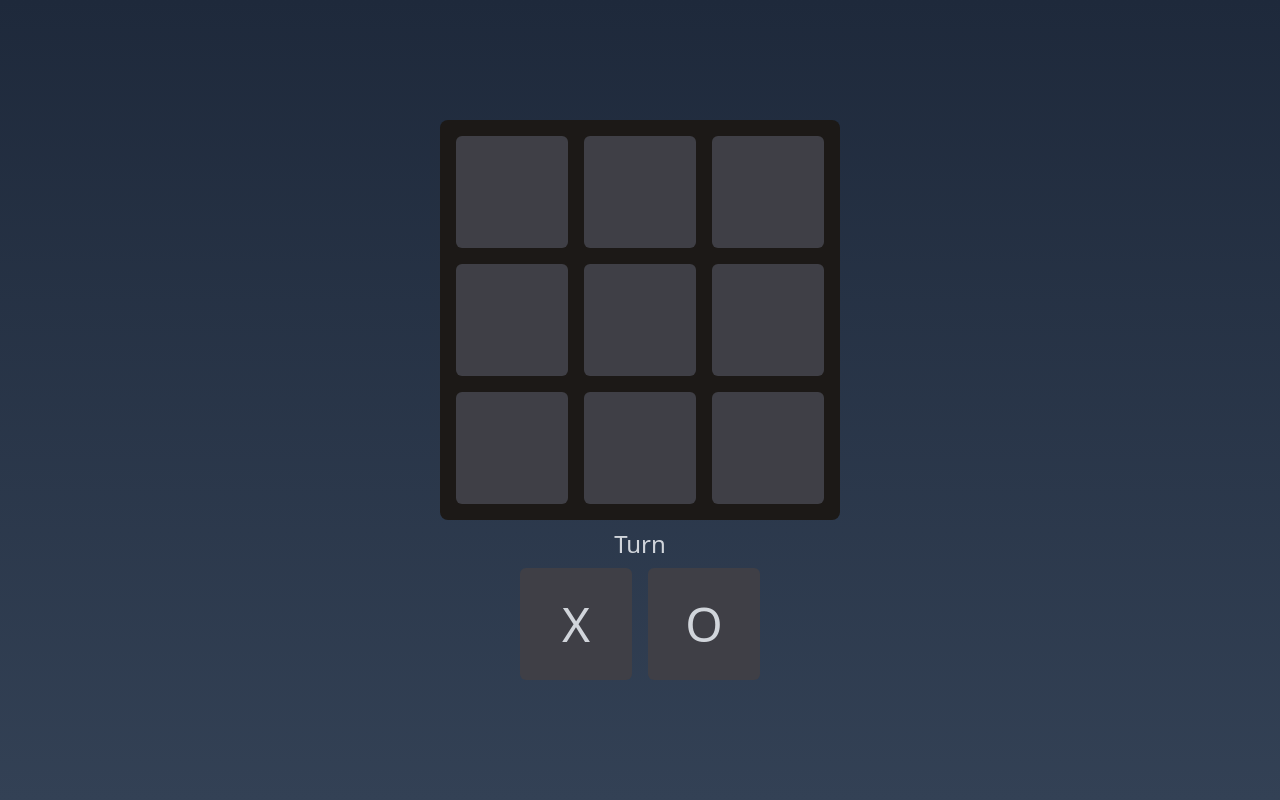
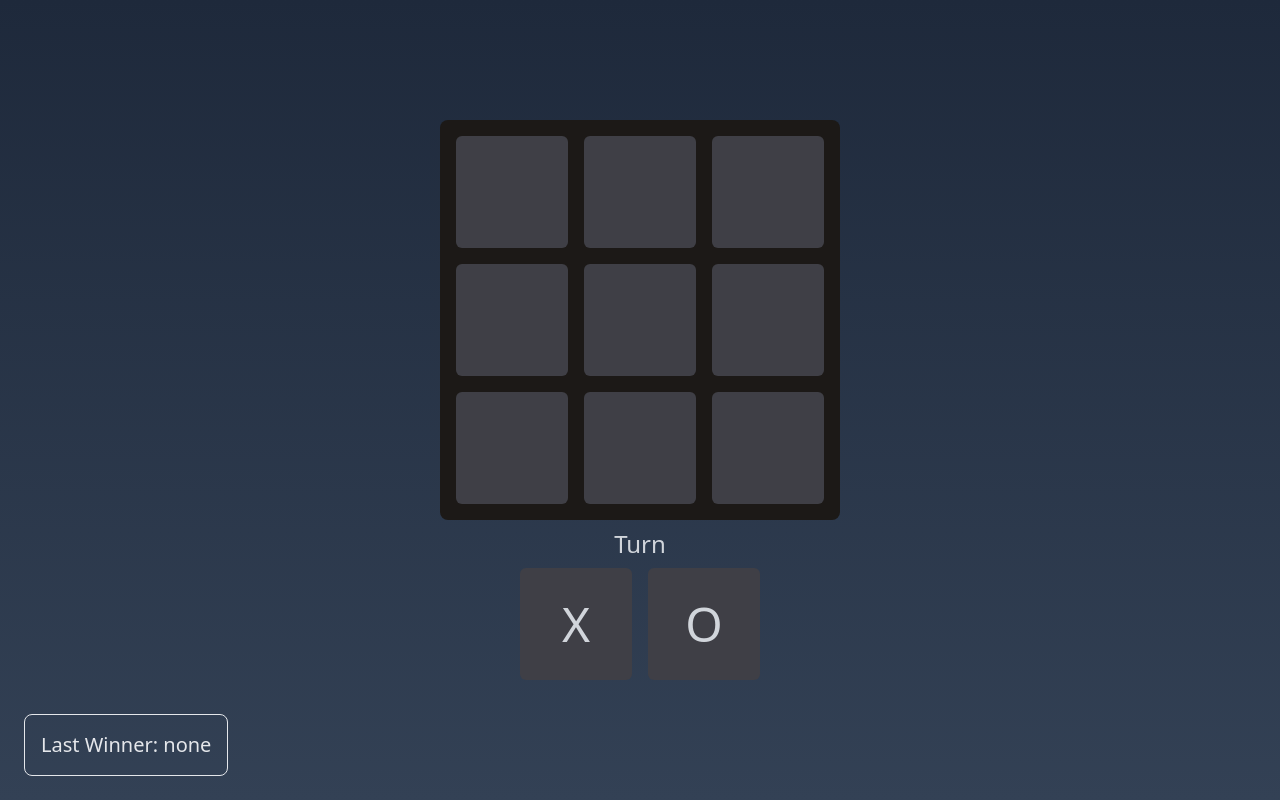
Before and after one commit to JavierPineyro/tic-tac-toe-vite, a React (Vite) app: page / in a window 1280 px wide. Built offline with nearby package versions, Linux system fonts and the light colour scheme.

Commit message:
Move logic to hook

```diff
--- a/src/App.jsx
+++ b/src/App.jsx
@@ -1,25 +1,12 @@
-import { useState } from 'react'
-
+import LastWinner from './components/LastWinner'
+import ModalEndGame from './components/ModalEndGame'
 import Square from './components/Square'
-import ModalEndGame from './components/ModalEndGame'
-
-import { TURNS } from './constants'
-import { checkGameHasEnded, checkNewWinner } from './utils'
 import confetti from 'canvas-confetti'
 
-const useStorage = () => {
-  function removeFromStorage () {
-    window.localStorage.removeItem('board')
-    window.localStorage.removeItem('turn')
-  }
-  function saveGameToStorage ({ board, turn }) {
-    window.localStorage.setItem('board', JSON.stringify(board))
-    window.localStorage.setItem('turn', turn)
-  }
-  return {
-    saveGameToStorage, removeFromStorage
-  }
-}
+import { checkGameHasEnded, checkNewWinner } from './utils'
+import { TURNS } from './constants'
+import { useRef, useState } from 'react'
+import { useStorage } from './utils/useStorage.js'
 
 const INITIAL_STATE = Array(9).fill(null)
 
@@ -34,16 +21,20 @@ export default function App () {
     return turnFromStorage ?? TURNS.X
   })
   const [winner, setWinner] = useState(null) // false = even
+  const {
+    saveGameToStorage,
+    removeFromStorage,
+    saveLastWinnerToStorage,
+    getLastWinner
+  } = useStorage()
 
-  const { saveGameToStorage, removeFromStorage } = useStorage()
-
+  // Control game flow
   const resetGame = () => {
     setTurn(TURNS.X)
     setBoard(Array(9).fill(null))
     setWinner(null)
     removeFromStorage()
   }
-
   const updateBoard = (index) => {
     const newBoard = [...board]
     if (newBoard[index] || winner) return
@@ -57,6 +48,8 @@ export default function App () {
     const newWinner = checkNewWinner(newBoard)
     if (newWinner) {
       setWinner(newWinner)
+      lastWinnerRef.current = newWinner
+      saveLastWinnerToStorage({ lastWinner: newWinner })
       removeFromStorage()
       confetti()
     } else if (checkGameHasEnded(newBoard)) {
@@ -65,10 +58,11 @@ export default function App () {
     }
   }
 
+  // Get Last Winner Ref
+  const lastWinnerRef = useRef(getLastWinner())
   return (
     <main
-      className='flex flex-col items-center justify-center min-h-screen bg-slate-800
-      bg-gradient-to-b from-slate-800 to-slate-700'
+      className='relative flex flex-col items-center justify-center min-h-screen bg-slate-800 bg-gradient-to-b from-slate-800 to-slate-700'
     >
       <section className='grid grid-cols-3 gap-4 p-4 bg-stone-900 rounded-lg animate-in fade-in zoom-in-95'>
         {
@@ -91,10 +85,12 @@ export default function App () {
             {TURNS.O}
           </Square>
         </div>
+
       </section>
       {
         winner !== null && <ModalEndGame resetGame={resetGame} winner={winner} />
       }
+      <LastWinner lastWinner={lastWinnerRef.current} />
     </main>
   )
 }
--- /dev/null
+++ b/src/components/LastWinner.jsx
@@ -0,0 +1,13 @@
+import React from 'react'
+
+function LastWinner ({ lastWinner }) {
+  return (
+    <aside
+      className='absolute z-100 left-6 bottom-6 border-[1px] rounded-lg text-xl text-gray-200 p-4'
+    >
+      Last Winner:{' '} {lastWinner || 'none'}
+    </aside>
+  )
+}
+
+export default LastWinner
```
